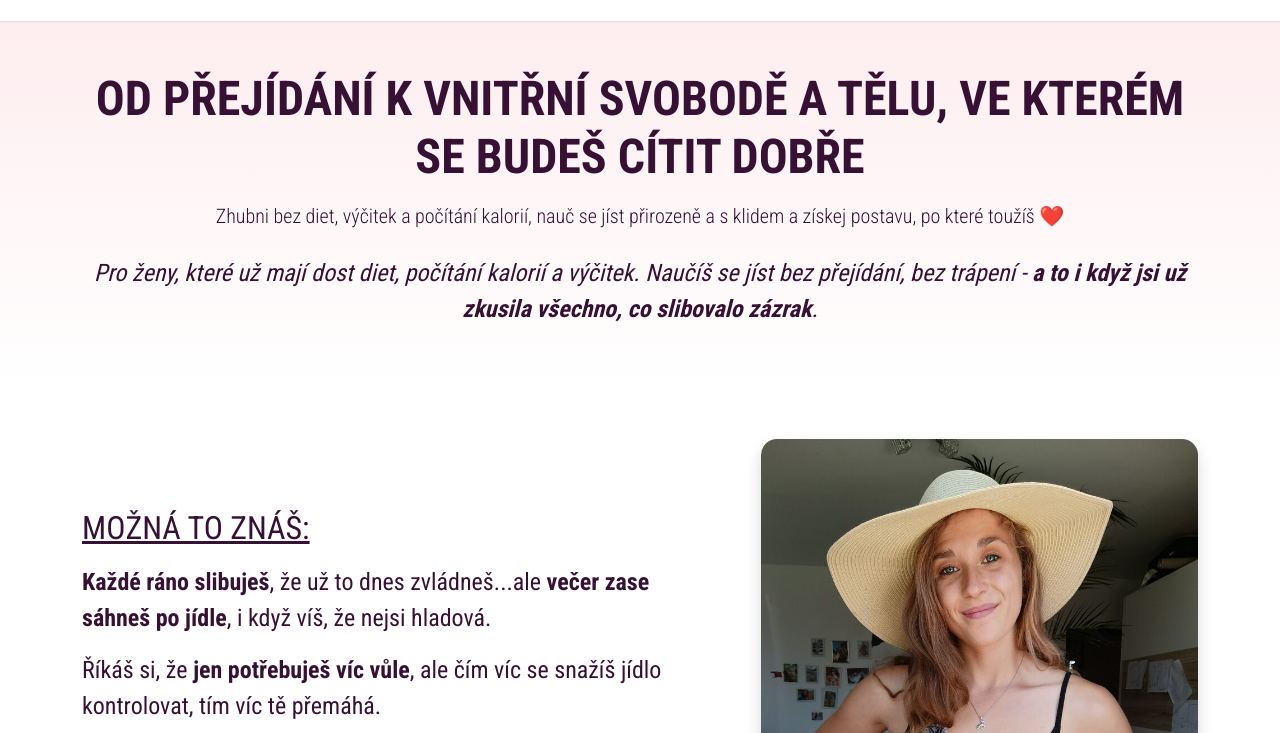
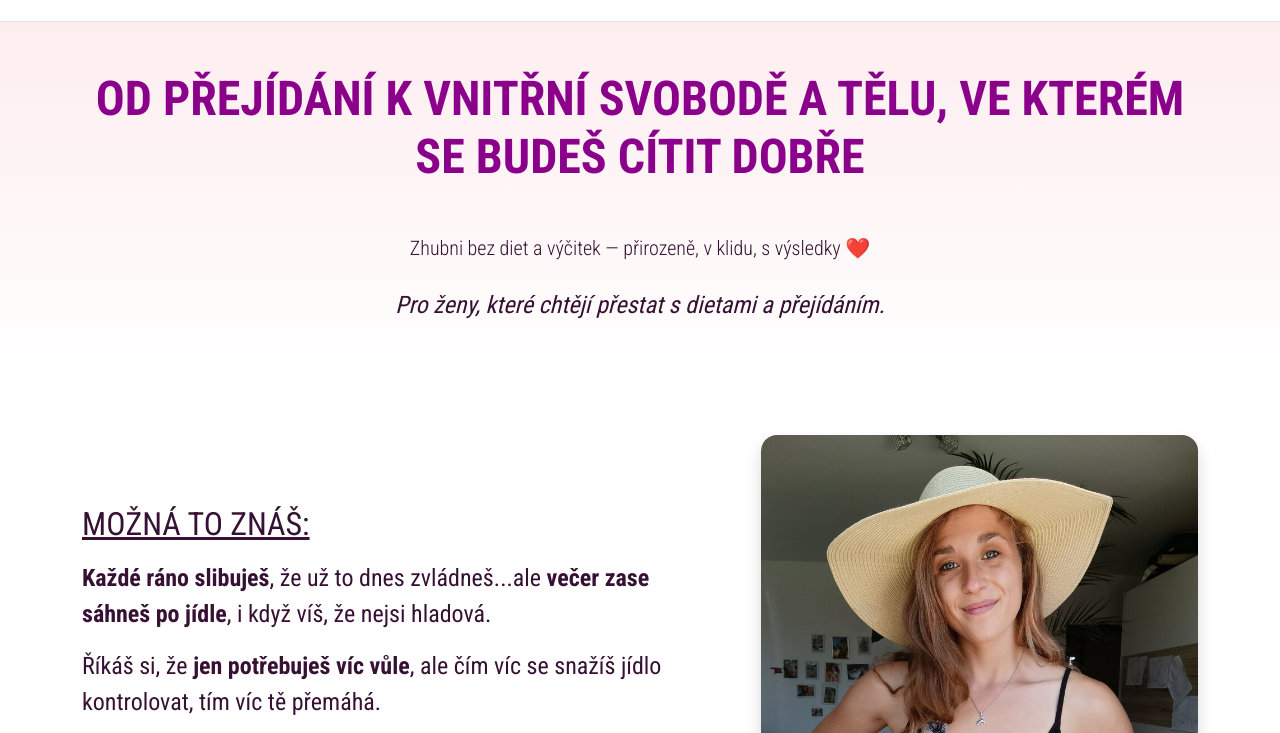
Before and after one commit to jame581/KMMentoring, a plain HTML site: page mentoring.html in a window 1280 px wide. Shown: the part 67-800 px from the top of the page. Drawn offline with nearby package versions, Linux system fonts and the light colour scheme.

Commit message:
Update page hero title styles and content for improved clarity and aesthetics

```diff
--- a/css/styles.css
+++ b/css/styles.css
@@ -97,6 +97,11 @@ h1, h2, h3, .navbar-brand {
   text-transform: uppercase;
 }
 
+.page-hero-title{
+  color: darkmagenta;
+}
+
+
 @media (max-width: 767px) {
   h1, h2, h3 {
     text-transform: none;
--- a/mentoring.html
+++ b/mentoring.html
@@ -92,9 +92,9 @@
   <main>
     <section class="page-hero py-5 text-center">
       <div class="container">
-        <h1 class="display-5 fw-bold">Od přejídání k vnitřní svobodě a tělu, ve kterém se budeš cítit dobře</h1>
-        <p class="lead mt-3">Zhubni bez diet, výčitek a počítání kalorií, nauč se jíst přirozeně a s klidem a získej postavu, po které toužíš ❤️</p>
-        <p class="fs-4 fst-italic mt-4">Pro ženy, které už mají dost diet, počítání kalorií a výčitek. Naučíš se jíst bez přejídání, bez trápení - <strong>a to i když jsi už zkusila všechno, co slibovalo zázrak</strong>.</p>
+        <h1 class="display-5 fw-bold page-hero-title mb-5">Od přejídání k vnitřní svobodě a tělu, ve kterém se budeš cítit dobře</h1>
+        <p class="lead mt-3">Zhubni bez diet a výčitek — přirozeně, v klidu, s výsledky ❤️</p>
+        <p class="fs-4 fst-italic mt-4">Pro ženy, které chtějí přestat s dietami a přejídáním.</p>
       </div>
     </section>
 
```
